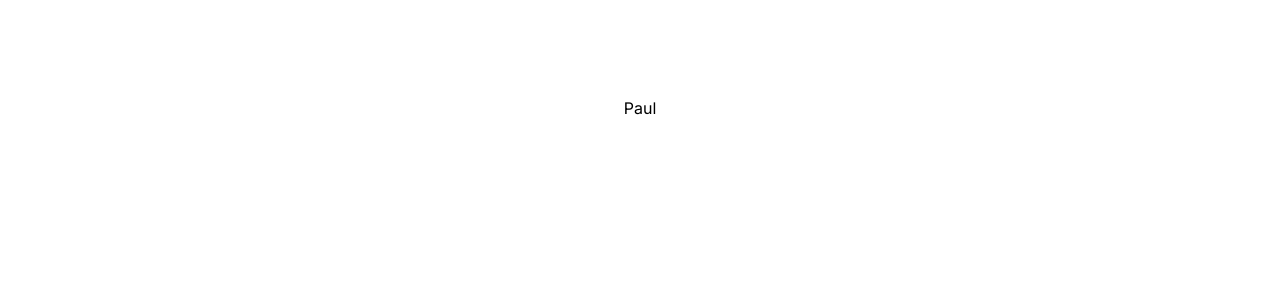
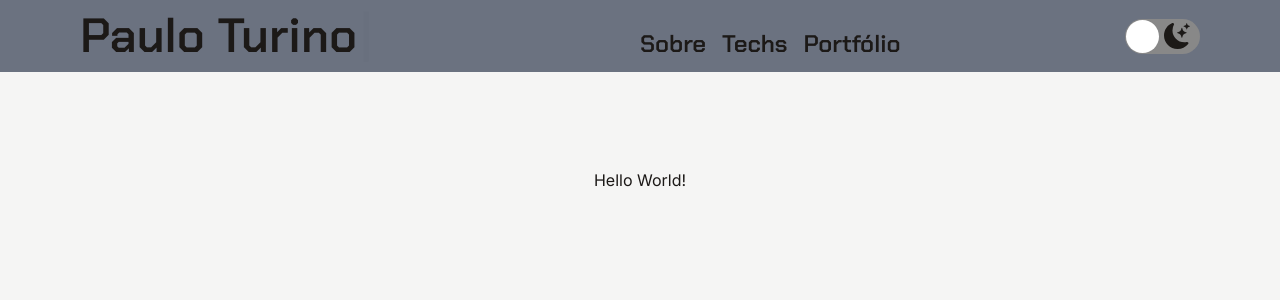
Before and after one commit to TurinoS/TurinoS-Portfolio, a Next.js app: page / in a window 1280 px wide. Shown: the top 300 px of the page. Built offline with nearby package versions, Linux system fonts and the light colour scheme.

Commit message:
implementado header com typewriter, navbar e switcher de tema

```diff
--- a/package.json
+++ b/package.json
@@ -18,6 +18,7 @@
     "eslint": "8.49.0",
     "eslint-config-next": "13.4.19",
     "next": "13.4.19",
+    "next-themes": "^0.2.1",
     "postcss": "8.4.29",
     "react": "18.2.0",
     "react-dom": "18.2.0",
@@ -25,6 +26,7 @@
     "react-simple-typewriter": "^5.0.1",
     "react-switch": "^7.0.0",
     "tailwindcss": "3.3.3",
+    "tailwindcss-inner-border": "^0.2.0",
     "typescript": "5.2.2"
   }
 }
--- a/src/app/globals.css
+++ b/src/app/globals.css
@@ -3,11 +3,24 @@
 @tailwind utilities;
 
 body {
-  color: rgb(var(--foreground-rgb));
-  background: linear-gradient(
-      to bottom,
-      transparent,
-      rgb(var(--background-end-rgb))
-    )
-    rgb(var(--background-start-rgb));
+  @apply bg-stone-100 text-stone-900 dark:bg-slate-900 dark:text-stone-100;
 }
+
+.hover-border-animation {
+  position: relative;
+}
+
+.hover-border-animation::before {
+  content: '';
+  position: absolute;
+  bottom: 0;
+  left: 0;
+  width: 0;
+  height: 2px;
+  background-color: #000;
+  transition: width 0.3s ease-in-out;
+}
+
+.hover-border-animation:hover::before {
+  width: 100%;
+}
--- a/src/app/layout.tsx
+++ b/src/app/layout.tsx
@@ -1,6 +1,8 @@
+import Header from '@/components/Header'
 import './globals.css'
 import type { Metadata } from 'next'
 import { Inter } from 'next/font/google'
+import ThemeProvider from '@/context/ThemeProvider'
 
 const inter = Inter({ subsets: ['latin'] })
 
@@ -16,7 +18,12 @@ export default function RootLayout({
 }) {
   return (
     <html lang="en">
-      <body className={inter.className}>{children}</body>
+      <body className={inter.className}>
+        <ThemeProvider>
+          <Header />
+          {children}
+        </ThemeProvider>
+      </body>
     </html>
   )
 }
--- a/src/app/page.tsx
+++ b/src/app/page.tsx
@@ -1,11 +1,9 @@
 'use client'
-
-import { Typewriter } from 'react-simple-typewriter'
 
 export default function Home() {
   return (
     <main className="flex min-h-screen flex-col items-center justify-between p-24">
-      <Typewriter words={['Paulo', 'Turino', 'Paulo Turino']} loop={true} />
+      <h1>Hello World!</h1>
     </main>
   )
 }
--- /dev/null
+++ b/src/components/Header.tsx
@@ -0,0 +1,35 @@
+'use client'
+
+import { Typewriter, Cursor } from 'react-simple-typewriter'
+import Switch from 'react-switch'
+import { BsFillSunFill, BsFillMoonStarsFill } from 'react-icons/bs'
+import { Chakra_Petch } from 'next/font/google'
+import { useTheme } from 'next-themes'
+
+const chakra = Chakra_Petch({ subsets: ['latin'], weight: '600' })
+
+export default function Header() {
+    const {theme, setTheme} = useTheme();
+
+    return(
+        <header className={`flex justify-between items-center py-3 px-20 bg-gray-500 text-5xl font-bold ${chakra.className}`}>
+            <div>
+                <Typewriter words={['Dev Frontend', 'Paulo Turino']} loop={3} />
+                <Cursor />
+            </div>
+            <nav className='text-2xl flex gap-4 absolute left-2/4 self-end'>
+                <a href="#about" className='hover-border-animation'>Sobre</a>
+                <a href="#techs" className='hover-border-animation'>Techs</a>
+                <a href="#portfolio" className='hover-border-animation'>Portfólio</a>
+            </nav>
+            <Switch
+                onChange={() => setTheme(theme === 'dark' ? 'light' : 'dark')}
+                checked={theme === 'dark' ? true : false}
+                checkedIcon={<BsFillSunFill className='text-3xl ml-1 pt-1' />}
+                uncheckedIcon={<BsFillMoonStarsFill className='text-3xl ml-1 pt-1' />}
+                width={75}
+                height={35}
+            />
+        </header>
+    )
+}
--- /dev/null
+++ b/src/context/ThemeProvider.tsx
@@ -0,0 +1,9 @@
+'use client'
+
+import { ThemeProvider as NextThemeProvider } from 'next-themes';
+
+export default function ThemeProvider({children}: React.PropsWithChildren) {
+    return(
+        <NextThemeProvider>{children}</NextThemeProvider>
+    )
+}
--- a/tailwind.config.js
+++ b/tailwind.config.js
@@ -1,5 +1,6 @@
 /** @type {import('tailwindcss').Config} */
 module.exports = {
+  darkMode: ["class", '[data-theme="dark"]'],
   content: [
     './src/pages/**/*.{js,ts,jsx,tsx,mdx}',
     './src/components/**/*.{js,ts,jsx,tsx,mdx}',
```
Also changed, not shown: 1 other file (tests, documents, lock files or other folders).
